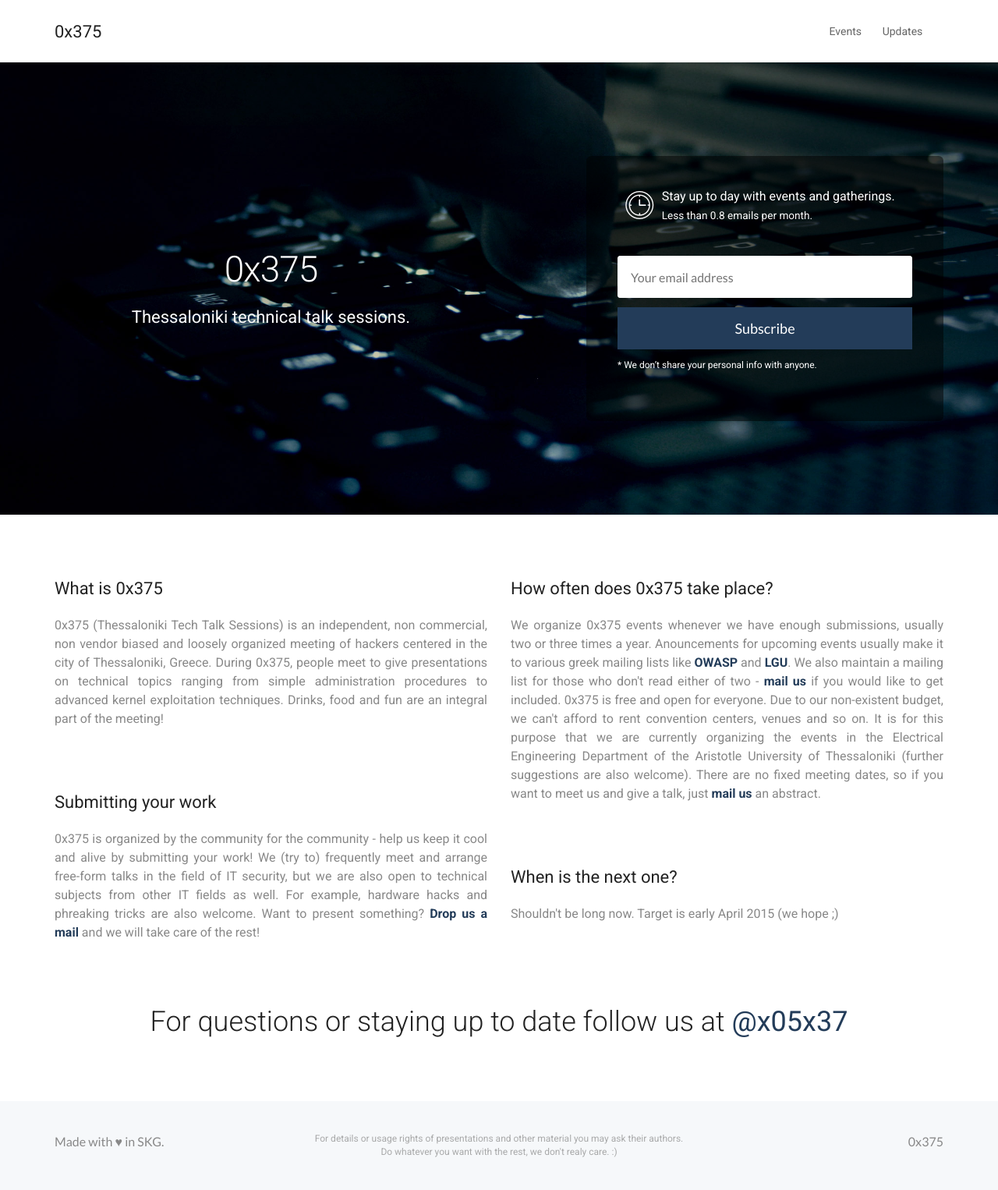
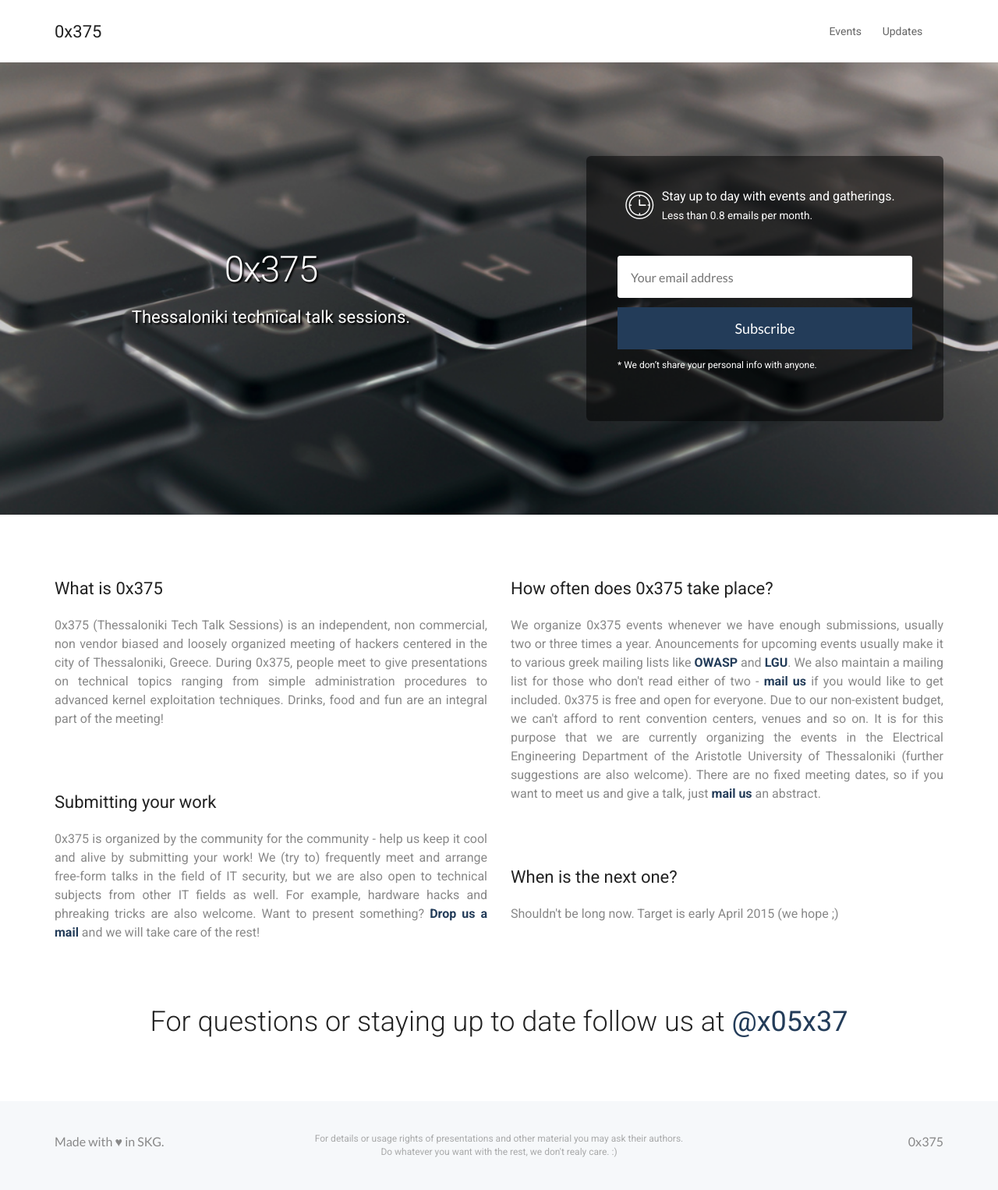
Before and after one commit to 0x375/0x375.github.io, a Jekyll site: the page built from index.html, in a window 1280 px wide. Shown: the whole page at 78% size. Built offline with Jekyll 4.4.1, drawn with Linux system fonts in a browser that asks for light colours.

Commit message:
Change index bg and text

```diff
--- a/assets/css/custom.css
+++ b/assets/css/custom.css
@@ -18,3 +18,7 @@ p {
 #logo {
   padding-top: 25px;
 }
+
+.shadow {
+  text-shadow: 2px 2px 2px rgba(0, 0, 0, 1);
+}
--- a/index.html
+++ b/index.html
@@ -4,13 +4,13 @@ layout: default
 
 <section class="header header-1">
     <div class="background-image-holder">
-      <img alt="Background Image" class="background-image" src="/assets/img/bg/divider2.jpg">
+      <img alt="Background Image" class="background-image" src="/assets/img/bg/header.jpg">
     </div>
     <div class="container">
       <div class="row v-align-children text-center">
         <div class="col-md-6">
-          <h3 class="text-white">0x375</h3>
-          <h5 class="text-white">Thessaloniki technical talk sessions.</h5>
+          <h3 class="text-white shadow">0x375</h3>
+          <h5 class="text-white shadow">Thessaloniki technical talk sessions.</h5>
         </div>
 
         <div class="col-md-6">
```
Also changed, not shown: assets/img/bg/header.jpg (added).
